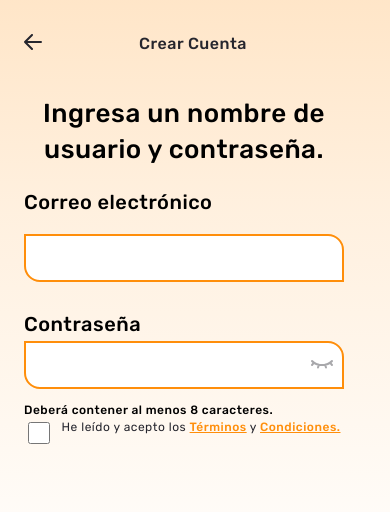
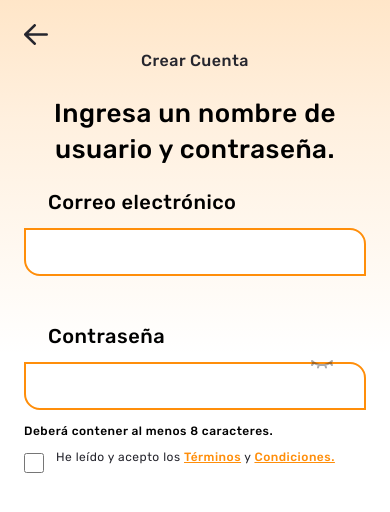
Before and after one commit to lpch20/front_final_project, a React (Vite) app: page /account-create in a window 390 px wide. Shown: the top 512 px of the page. Built offline with nearby package versions, Linux system fonts and the light colour scheme.

Commit message:
responsive

```diff
--- a/src/components/Header/Header.jsx
+++ b/src/components/Header/Header.jsx
@@ -5,7 +5,7 @@ function Header(props) {
     <div>
       <div className='accountCreate'>
         <div>
-          <img src="/icon/Vector.svg" alt="" />
+          <img className='arrowImg' src="/icon/Vector.svg" alt="" />
         </div>
         <div className='accountCreateChildTwo'>
           <h3>{props.title}</h3>
--- a/src/components/Header/header.css
+++ b/src/components/Header/header.css
@@ -1,11 +1,8 @@
 .accountCreate {
-    display: flex;
-    width: 320px;
     height: 40px;
     padding-right: 0px;
     align-items: center;
     flex-shrink: 0;
-    margin: 0 24px;
     margin-top: 24px;
     margin-bottom: 32px;
 }
@@ -20,12 +17,14 @@
   text-align: center;
   text-overflow: ellipsis;
   whitespace: nowrap;
-
-  /* Headings/Heading 5 - 16px/Medium */
   font-family: Rubik;
   font-size: 16px;
   font-style: normal;
   font-weight: 500;
-  line-height: 24px; /* 150% */
+  line-height: 24px;
   letter-spacing: 0.5px;
 }
+
+.arrowImg{
+  width: 24px;
+}
--- a/src/components/Input/input.css
+++ b/src/components/Input/input.css
@@ -1,5 +1,4 @@
 input {
-  width: 320px;
   height: 48px;
   padding: 0px 16px 0px 16px;
   border-radius: 0px 16px 0px 16px;
@@ -21,7 +20,7 @@ input {
 /***CLASS OF INPUT***/
 
 .inactive {
-  width: 320px;
+  /* width: 100%; */
   height: 48px;
   padding: 0px, 16px, 0px, 16px;
   border-radius: 0px, 16px, 0px, 16px;
@@ -30,7 +29,7 @@ input {
 }
 
 .active {
-  width: 320px;
+  /* width: 100%; */
   height: 48px;
   padding: 0px 16px 0px 16px;
   border-radius: 0px 16px 0px 16px;
--- a/src/index.css
+++ b/src/index.css
@@ -4,4 +4,5 @@
   padding: 0;
   box-sizing: border-box;
   font-family: Rubik;
+  width: 100%;
 }
--- a/src/pages/Register/AccountCreate.jsx
+++ b/src/pages/Register/AccountCreate.jsx
@@ -5,7 +5,7 @@ import './accountCreate.css'
 
 function AccountCreate() {
   return (
-    <div className="registerBody">
+    <div className="accountCreateContainer">
       <main>
         <div>
           <Header title="Crear Cuenta"></Header>
--- a/src/pages/Register/accountCreate.css
+++ b/src/pages/Register/accountCreate.css
@@ -1,3 +1,11 @@
 .inputDivMail{
     margin-bottom: 46px;
 }
+
+.accountCreateContainer{
+    display: flex;
+    flex-direction: column;
+    justify-content: center;
+    align-items: center;
+    padding: 0 24px
+}
--- a/src/pages/Register/register.css
+++ b/src/pages/Register/register.css
@@ -6,10 +6,7 @@ body {
     rgba(255, 142, 10, 0.225) 100%
   );
   background-repeat: no-repeat;
-  width: 368px;
-  height: 792px;
-  top: -2746px;
-  left: -4791px;
+
 }
 
 .mail h2 {
@@ -19,7 +16,6 @@ body {
   line-height: 36px;
   letter-spacing: 0.5px;
   text-align: center;
-  margin: 0 24px;
   margin-bottom: 20px;
 }
 
@@ -38,7 +34,7 @@ body {
   animation-duration: 300ms;
 }
 
-.header {
+/* .header {
   width: 100%;
   height: 40px;
   top: 24px;
@@ -47,16 +43,9 @@ body {
   margin: 0 24px;
   margin-top: 24px;
   margin-bottom: 32px;
-}
+} */
 
 .inputMail {
   display: flex;
-  height: 48px;
-  padding: 0px 16px;
-  padding-top: 24px;
-  margin-bottom: 24px;
-  align-items: center;
-  justify-content: center;
-  align-self: stretch;
-  border-radius: 0px 16px;
+  width: 100%;
 }
```
